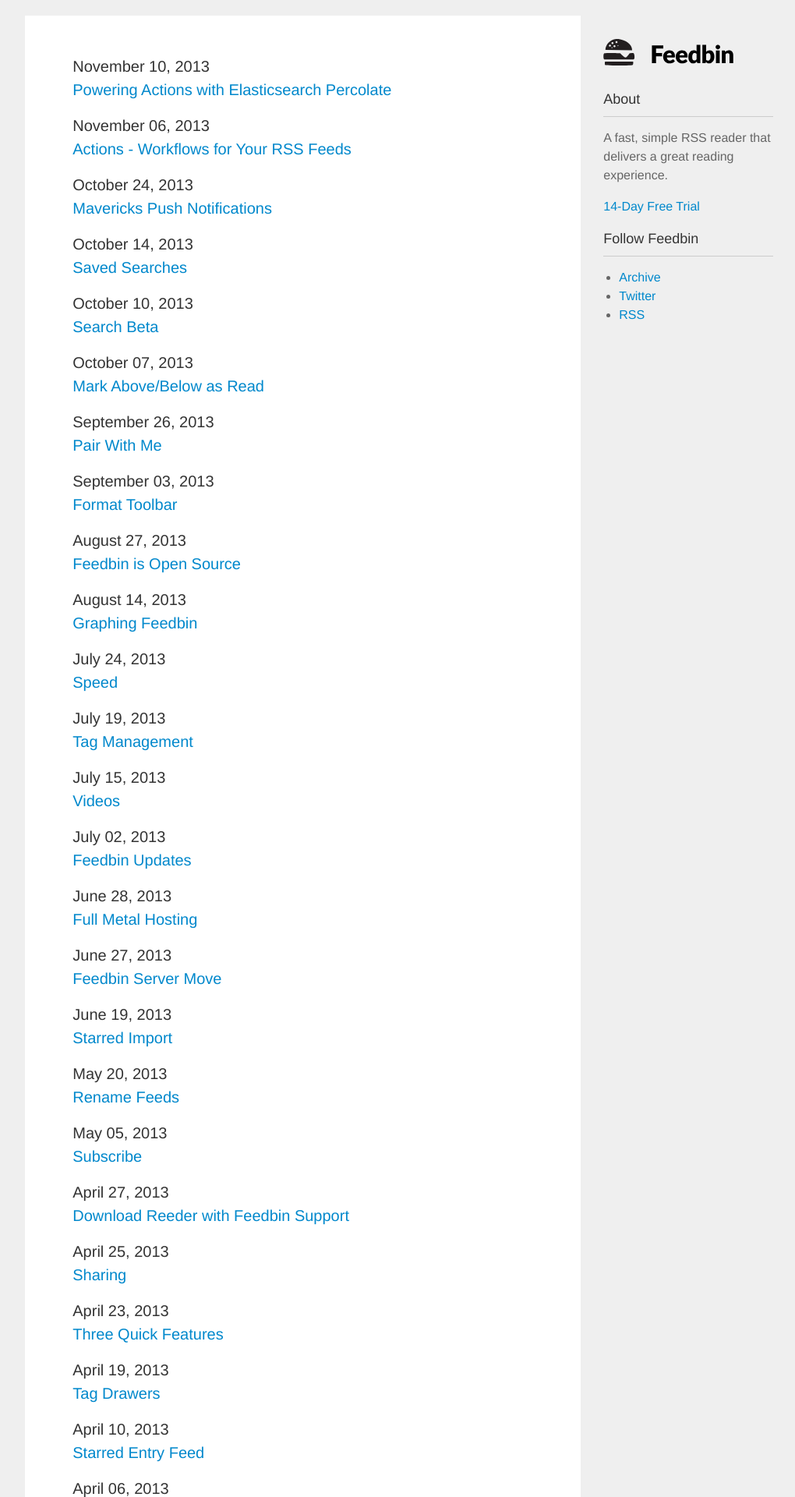
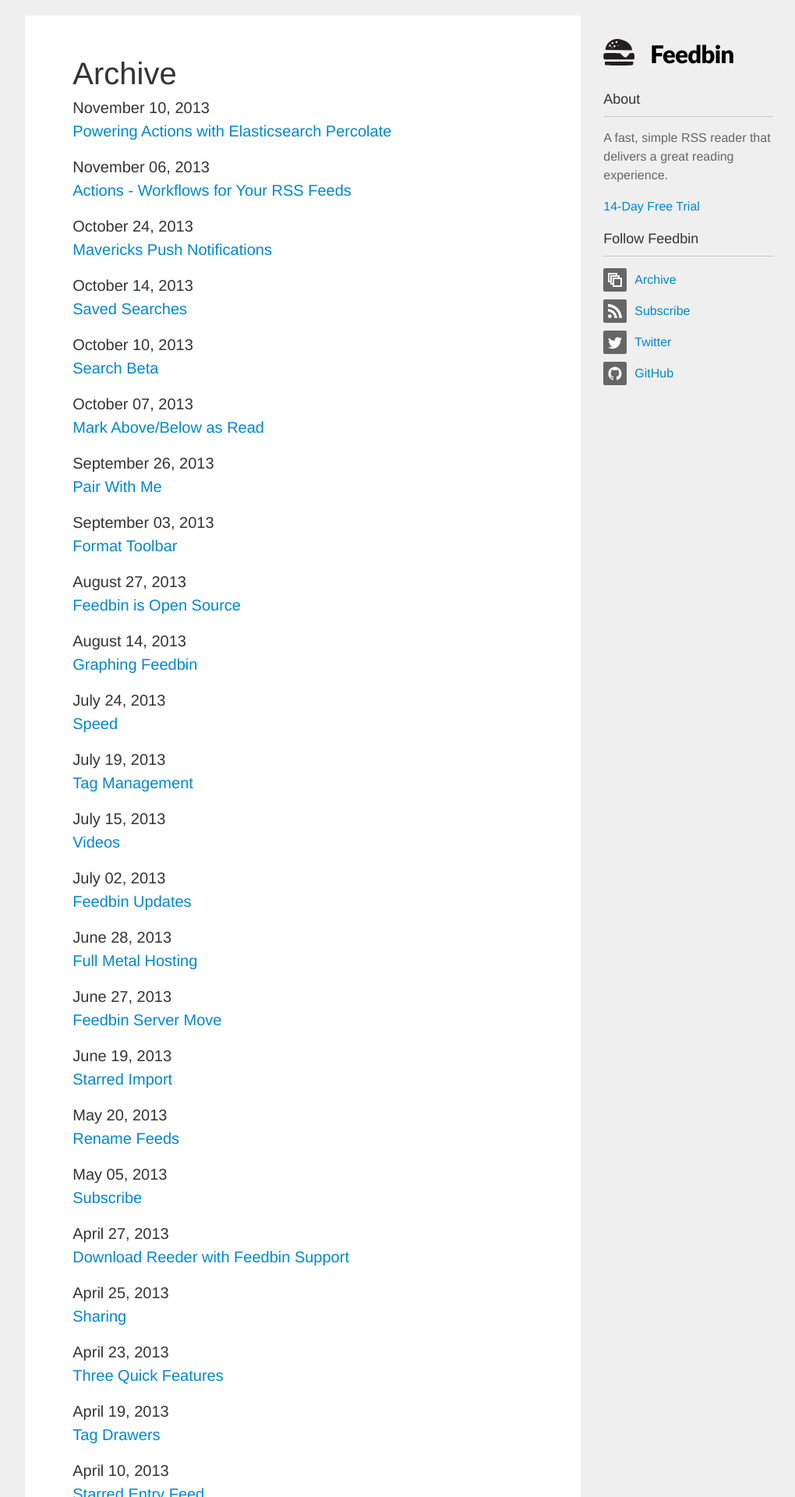
Before and after one commit to digideskio/feedbin-blog, a Jekyll site: the page built from archive.html, in a window 1280 px wide. Shown: the top 1920 px of the page at 78% size, without its empty margins (128-1148 px from the left). Built offline with Jekyll 4.4.1, drawn with Linux system fonts in a browser that asks for light colours; comment, search, counter and statistics services are not loaded.

Commit message:
Added sidebar icons.

```diff
--- a/_layouts/default.html
+++ b/_layouts/default.html
@@ -14,6 +14,7 @@
 				<article>
 					<a href="/"><img src="/assets/images/logo.svg" class="logo" /></a>
 					<p>A fast, simple RSS reader that delivers a great reading experience. <a href="https://feedbin.me">14-Day Free Trial</a>.</p>
+					<p class="center" style="text-align: center;"><a href="/archive/">Archive</a></p>
 				</article>
 			</header>
 			{{ content }}
@@ -26,9 +27,10 @@
 
 			<h4>Follow Feedbin</h4>
 			<ul>
-				<li><a href="/archive/">Archive</a></li>
-				<li><a href="https://twitter.com/feedbin">Twitter</a></li>
-				<li><a href="{{ site.domain }}/atom.xml">RSS</a></li>
+				<li class="sidebar-icon icon-archive"><a href="/archive/">Archive</a></li>
+				<li class="sidebar-icon icon-rss"><a href="{{ site.domain }}/atom.xml">Subscribe</a></li>
+				<li class="sidebar-icon icon-twitter"><a href="https://twitter.com/feedbin">Twitter</a></li>
+				<li class="sidebar-icon icon-github"><a href="https://github.com/feedbin">GitHub</a></li>
 			</ul>
 		</div>
 	</div>
--- a/archive.html
+++ b/archive.html
@@ -5,6 +5,7 @@
 
 <div class="content main-content">
 	<article>
+		<h1>Archive</h1>
 		{% for post in site.posts %}
 			<time datetime="{{ page.date | date: '%Y-%m-%d' }}">{{ post.date | date: "%B %d, %Y" }}</time>
 			<p><a href="{{ post.url }}">{{ post.title }}</a></p>
--- a/assets/stylesheets/css.css
+++ b/assets/stylesheets/css.css
@@ -238,11 +238,13 @@
 
 header article {
 	padding-top: 8px;
-	padding-bottom: 0;
+	padding-bottom: 1px;
+	margin: 0;
+	text-align: center;
 }
 
 header .logo {
-	margin: 0 0 8px 0;
+	margin: 0 auto 8px auto;
 	max-width: 120px;
 }
 
@@ -253,6 +255,20 @@
 header p {
 	margin-bottom: 8px;
 }
+
+header ul {
+	margin: 0 !important;
+	text-align: center !important;
+}
+header ul li,
+header ul li a,
+header ul li a:before {
+	display: inline !important;
+	padding: 0 !important;
+	margin: 0 !important;
+	background: none !important;
+}
+
 
 .main-content {
 	background-color: #FFF;
@@ -349,6 +365,59 @@
 		display: inline;
 		word-break: break-all;
 	}
+}
+
+/*----------------------------------------------
+  Icons
+----------------------------------------------*/
+.sidebar-icon {
+	margin: 0;
+	list-style-type: none;
+	margin-bottom: 10px;
+}
+
+.sidebar-icon a {
+	display: block;
+	position: relative;
+	padding-left: 40px;
+	list-style-type: none;
+	line-height: 30px;
+}
+
+.sidebar-icon a:before {
+	position: absolute;
+	left: 0;
+	top: 0;
+	height: 30px;
+	width: 30px;
+	border-radius: 2px;
+	background-color: #666666;
+	content: "";
+}
+
+.icon-twitter a:before, .icon-email a:before, .icon-rss a:before, .icon-github a:before, .icon-archive a:before {
+	background-repeat: no-repeat;
+	background-position: 50% 50%;
+}
+
+.icon-twitter a:before {
+	background-image: url(/assets/images/icon-twitter.svg);
+}
+
+.icon-email a:before {
+	background-image: url(/assets/images/icon-email.svg);
+}
+
+.icon-rss a:before {
+	background-image: url(/assets/images/icon-rss.svg);
+}
+
+.icon-github a:before {
+	background-image: url(/assets/images/icon-github.svg);
+}
+
+.icon-archive a:before {
+	background-image: url(/assets/images/icon-archive.svg);
 }
 
 @media only screen and (min-device-width : 320px) and (max-device-width : 480px) {
```
Also changed, not shown: assets/images/icon-archive.svg (added), assets/images/icon-email.svg (added), assets/images/icon-github.svg (added), assets/images/icon-rss.svg (added), assets/images/icon-twitter.svg (added).
